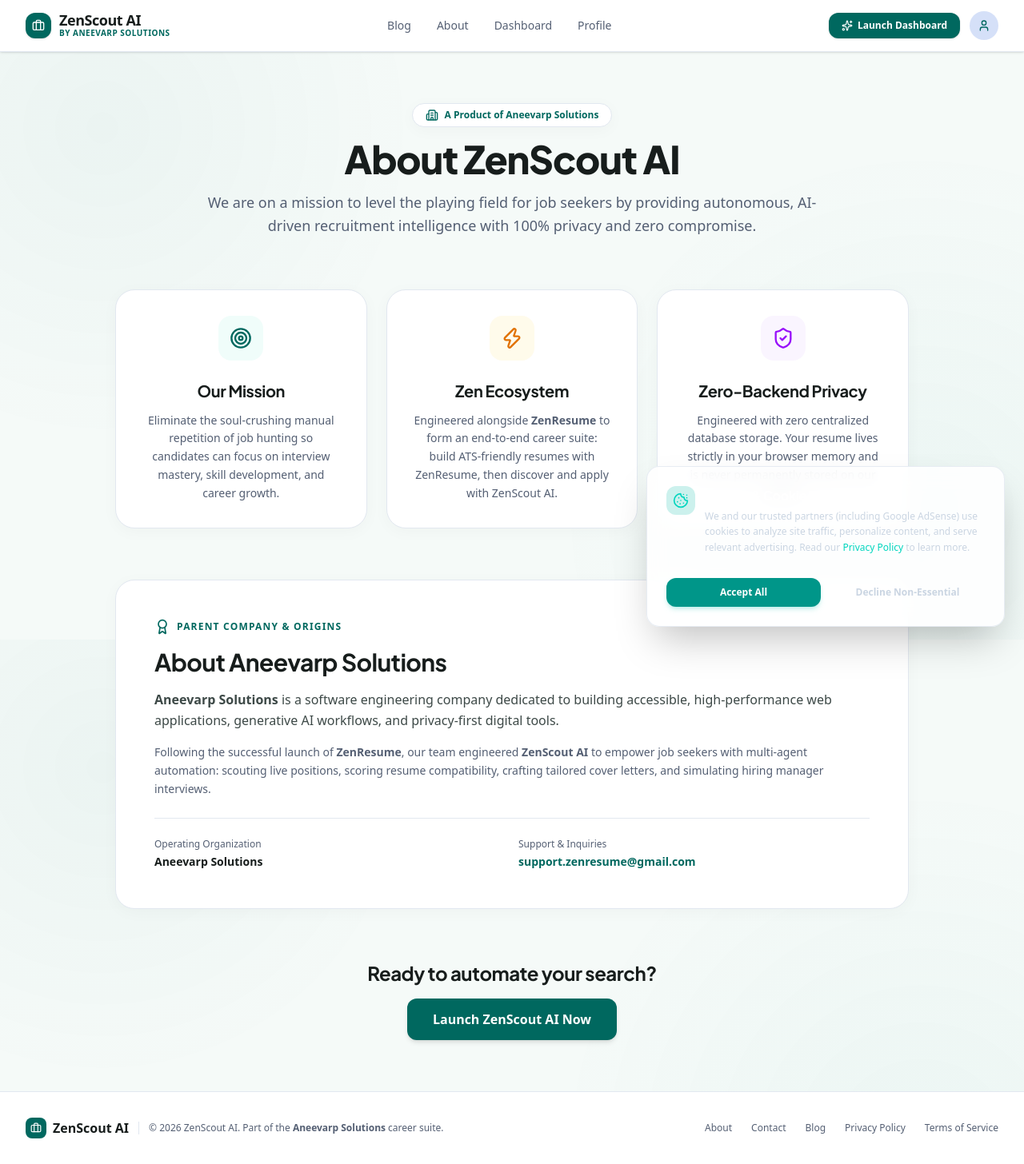
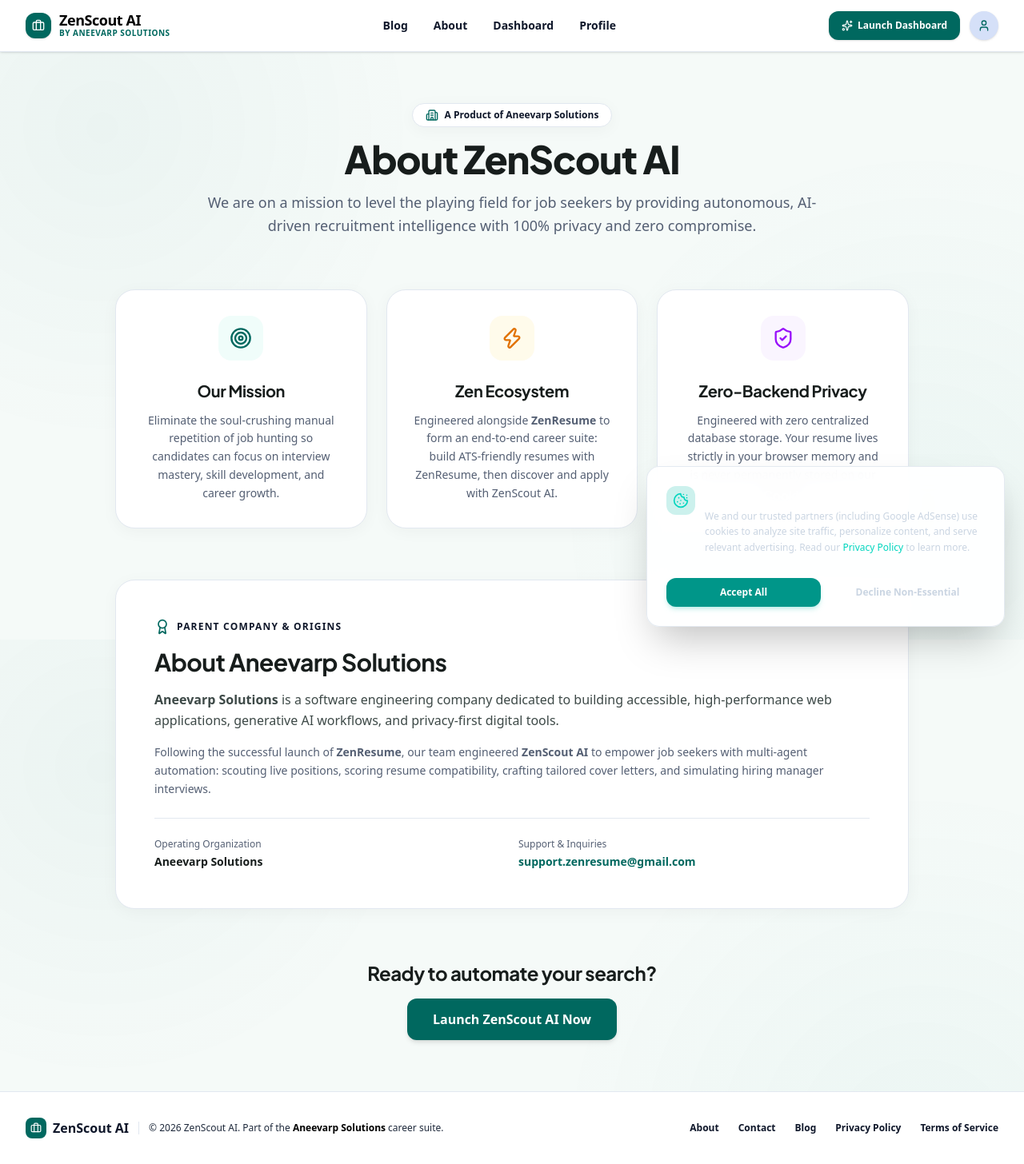
Before and after one commit to jagadeesvarrao-design/ai-job-search-agent, a Next.js app: page /about in a window 1280 px wide. Shown: the whole page at 80% size. Built offline with nearby package versions, Linux system fonts and the light colour scheme.

Commit message:
style: set global typography to deep black for high contrast against white and light-green surfaces

```diff
--- a/src/app/globals.css
+++ b/src/app/globals.css
@@ -3,19 +3,19 @@
 @layer base {
   :root {
     --background: #f5faf8;
-    --foreground: #171d1c;
+    --foreground: #09090b;
     --card-surface: #ffffff;
     --border-subtle: #e2e8f0;
     --primary: #00685f;
     --primary-hover: #005049;
     --primary-light: #89f5e7;
-    --secondary: #545f73;
+    --secondary: #1e293b;
     --secondary-container: #d5e0f8;
   }
 
   body {
     background-color: var(--background);
-    color: var(--foreground);
+    color: #09090b;
     background-image:
       radial-gradient(circle at 10% 20%, rgba(0, 104, 95, 0.04), transparent 30%),
       radial-gradient(circle at 90% 80%, rgba(13, 148, 136, 0.04), transparent 35%);
@@ -27,15 +27,20 @@
   h1, h2, h3, h4, h5, h6 {
     font-family: 'Plus Jakarta Sans', 'Inter', sans-serif;
     letter-spacing: -0.02em;
+    color: #000000;
+  }
+
+  p, span, label, input, textarea, select {
+    color: #0f172a;
   }
 }
 
 @layer utilities {
   .shadow-soft {
-    box-shadow: 0px 4px 20px rgba(0, 0, 0, 0.03);
+    box-shadow: 0px 4px 20px rgba(0, 0, 0, 0.04);
   }
   .shadow-soft-hover {
-    box-shadow: 0px 8px 30px rgba(0, 0, 0, 0.07);
+    box-shadow: 0px 8px 30px rgba(0, 0, 0, 0.08);
   }
   .card-surface {
     background-color: #ffffff;
@@ -44,7 +49,7 @@
     transition: all 0.2s cubic-bezier(0.4, 0, 0.2, 1);
   }
   .card-surface:hover {
-    box-shadow: 0px 8px 30px rgba(0, 0, 0, 0.06);
+    box-shadow: 0px 8px 30px rgba(0, 0, 0, 0.08);
     transform: translateY(-2px);
   }
   .btn-tactile {
@@ -52,21 +57,21 @@
   }
   .btn-tactile:hover {
     transform: translateY(-1px);
-    box-shadow: 0px 4px 14px rgba(0, 104, 95, 0.18);
+    box-shadow: 0px 4px 14px rgba(0, 104, 95, 0.22);
   }
   .btn-tactile:active {
     transform: scale(0.97);
   }
   .glass {
-    background: rgba(255, 255, 255, 0.85);
+    background: rgba(255, 255, 255, 0.92);
     backdrop-filter: blur(12px);
-    border: 1px solid rgba(226, 232, 240, 0.8);
+    border: 1px solid rgba(226, 232, 240, 0.9);
   }
   .glass-hover {
     transition: all 0.2s ease;
   }
   .glass-hover:hover {
-    background: rgba(255, 255, 255, 0.95);
+    background: rgba(255, 255, 255, 1);
     border-color: rgba(203, 213, 225, 1);
     transform: translateY(-1px);
   }
@@ -74,7 +79,7 @@
     background-clip: text;
     -webkit-background-clip: text;
     color: transparent;
-    background-image: linear-gradient(135deg, #00685f 0%, #0d9488 50%, #0284c7 100%);
+    background-image: linear-gradient(135deg, #004d40 0%, #00685f 50%, #0369a1 100%);
   }
 }
 
--- a/src/app/layout.tsx
+++ b/src/app/layout.tsx
@@ -138,7 +138,7 @@
           dangerouslySetInnerHTML={{ __html: JSON.stringify(jsonLdWebsite) }}
         />
       </head>
-      <body className="min-h-full flex flex-col bg-[#F5FAF8] text-[#171D1C] font-sans antialiased">
+      <body className="min-h-full flex flex-col bg-[#F5FAF8] text-[#09090B] font-sans antialiased selection:bg-[#00685F] selection:text-white">
         {/* Top Navigation Bar */}
         <header className="bg-white border-b border-[#E2E8F0] sticky top-0 z-40 shadow-sm transition-all">
           <div className="flex justify-between items-center w-full px-4 md:px-8 max-w-[1280px] mx-auto h-16">
@@ -148,13 +148,13 @@
                 <Briefcase className="w-4 h-4" />
               </div>
               <div className="flex flex-col text-left">
-                <span className="font-bold text-lg text-[#171D1C] leading-none tracking-tight">ZenScout AI</span>
-                <span className="text-[10px] text-[#00685F] font-semibold tracking-wider uppercase">by Aneevarp Solutions</span>
+                <span className="font-extrabold text-lg text-black leading-none tracking-tight">ZenScout AI</span>
+                <span className="text-[10px] text-[#00685F] font-bold tracking-wider uppercase">by Aneevarp Solutions</span>
               </div>
             </Link>
 
             {/* Navigation Links */}
-            <nav className="hidden md:flex items-center gap-8 text-sm font-medium text-[#545F73]" aria-label="Main Navigation">
+            <nav className="hidden md:flex items-center gap-8 text-sm font-bold text-[#0F172A]" aria-label="Main Navigation">
               <Link href="/blog" className="hover:text-[#00685F] transition-colors py-1">Blog</Link>
               <Link href="/about" className="hover:text-[#00685F] transition-colors py-1">About</Link>
               <Link href="/dashboard" className="hover:text-[#00685F] transition-colors py-1">Dashboard</Link>
@@ -165,14 +165,14 @@
             <div className="flex items-center gap-3">
               <Link
                 href="/dashboard"
-                className="hidden sm:inline-flex items-center gap-1.5 bg-[#00685F] hover:bg-[#005049] text-white text-xs font-semibold py-2 px-4 rounded-xl transition-all shadow-sm active:scale-95 btn-tactile"
+                className="hidden sm:inline-flex items-center gap-1.5 bg-[#00685F] hover:bg-[#005049] text-white text-xs font-bold py-2.5 px-4 rounded-xl transition-all shadow-sm active:scale-95 btn-tactile"
               >
                 <Sparkles className="w-3.5 h-3.5" />
                 Launch Dashboard
               </Link>
               <Link
                 href="/profile"
-                className="w-9 h-9 rounded-full bg-[#D5E0F8] hover:bg-[#C2D3F5] text-[#00685F] flex items-center justify-center transition-all active:scale-95"
+                className="w-9 h-9 rounded-full bg-[#D5E0F8] hover:bg-[#C2D3F5] text-[#00685F] flex items-center justify-center transition-all active:scale-95 shadow-sm"
                 aria-label="Profile Settings"
               >
                 <User className="w-4 h-4" />
@@ -190,18 +190,18 @@
         <footer className="w-full bg-white border-t border-[#E2E8F0] mt-auto">
           <div className="w-full py-8 px-4 md:px-8 max-w-[1280px] mx-auto flex flex-col md:flex-row justify-between items-center gap-6">
             <div className="flex flex-col md:flex-row items-center gap-3 text-center md:text-left">
-              <div className="flex items-center gap-2 font-bold text-base text-[#171D1C]">
+              <div className="flex items-center gap-2 font-black text-base text-black">
                 <div className="bg-[#00685F] text-white p-1.5 rounded-lg">
                   <Briefcase className="w-3.5 h-3.5" />
                 </div>
                 <span>ZenScout AI</span>
               </div>
-              <span className="text-xs text-[#545F73] md:border-l md:border-[#E2E8F0] md:pl-3">
-                © {new Date().getFullYear()} ZenScout AI. Part of the <strong>Aneevarp Solutions</strong> career suite.
+              <span className="text-xs text-[#1E293B] font-medium md:border-l md:border-[#E2E8F0] md:pl-3">
+                © {new Date().getFullYear()} ZenScout AI. Part of the <strong className="text-black">Aneevarp Solutions</strong> career suite.
               </span>
             </div>
 
-            <nav className="flex flex-wrap justify-center gap-6 text-xs font-medium text-[#545F73]" aria-label="Footer Navigation">
+            <nav className="flex flex-wrap justify-center gap-6 text-xs font-bold text-[#0F172A]" aria-label="Footer Navigation">
               <Link href="/about" className="hover:text-[#00685F] transition-colors">About</Link>
               <Link href="/contact" className="hover:text-[#00685F] transition-colors">Contact</Link>
               <Link href="/blog" className="hover:text-[#00685F] transition-colors">Blog</Link>
```
